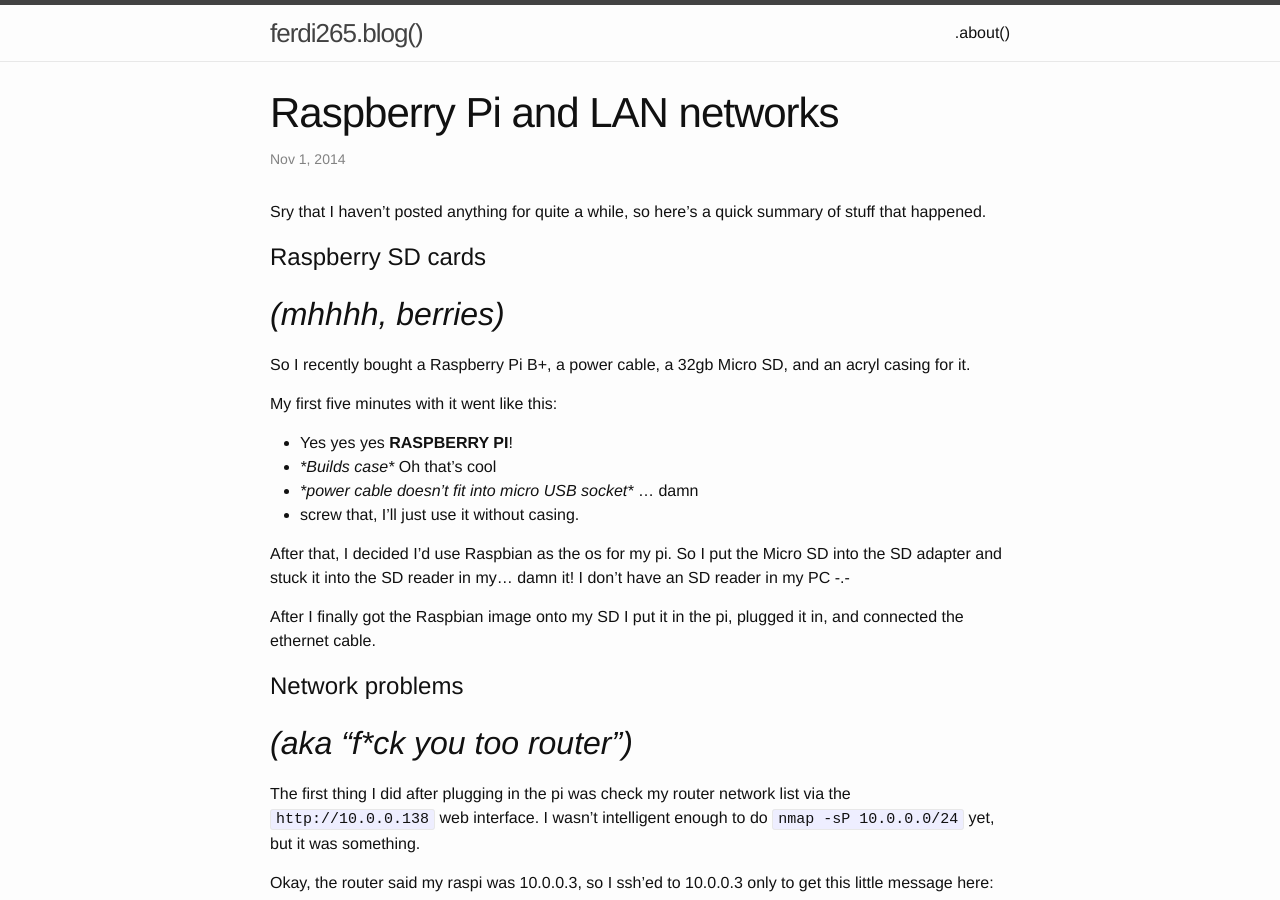
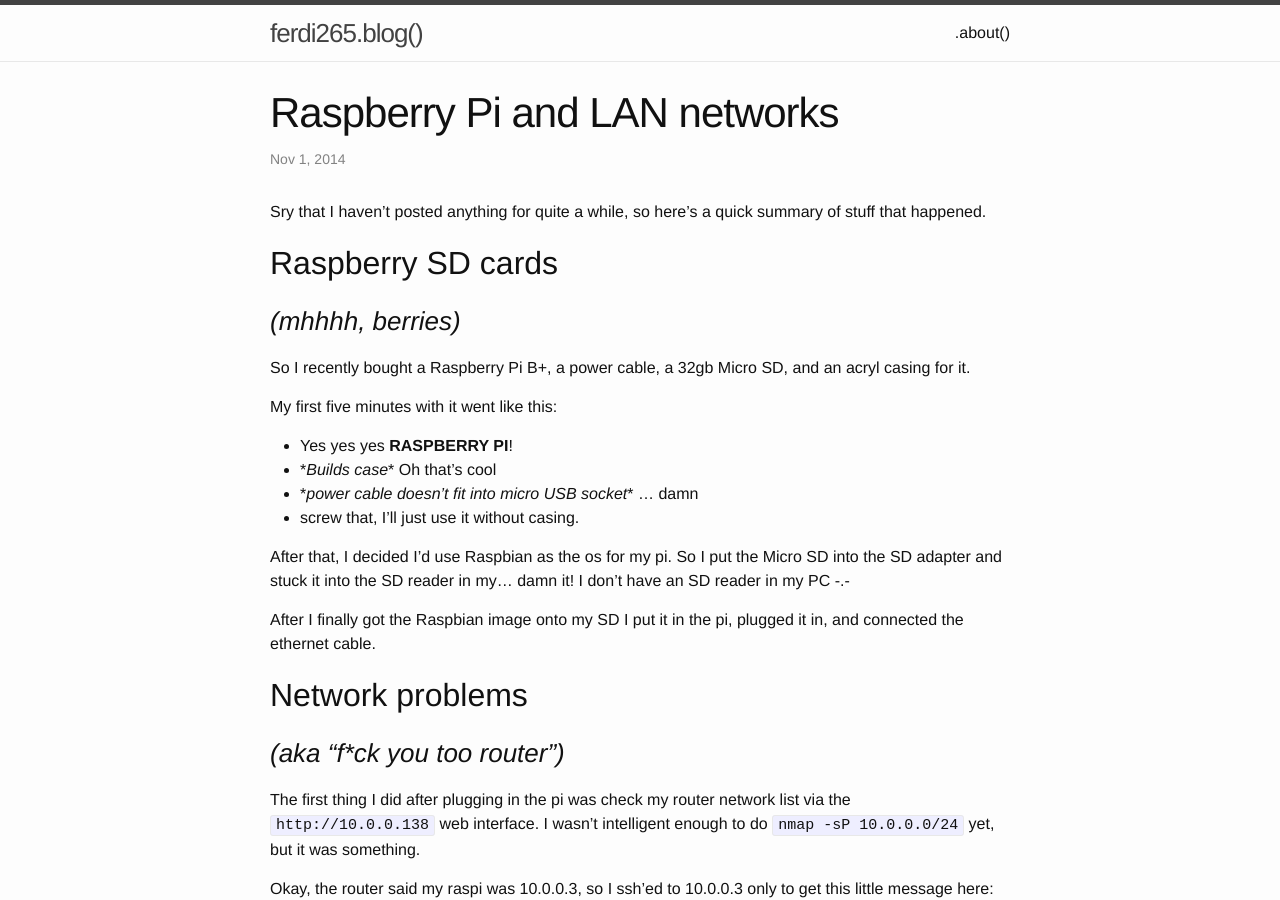
Before and after one commit to Ferdi265/ferdi265.github.io, a Jekyll site: the page built from _posts/2014-11-01-raspberry-pi-and-lan-networks.md, in a window 1280 px wide and 900 px high. Built offline with Jekyll 4.4.1, drawn with Linux system fonts in a browser that asks for light colours; Markdown is read by kramdown in place of the engine named in the settings.

Commit message:
Fix formatting

````diff
--- a/_posts/2014-11-01-raspberry-pi-and-lan-networks.md
+++ b/_posts/2014-11-01-raspberry-pi-and-lan-networks.md
@@ -7,24 +7,24 @@
 
 Sry that I haven't posted anything for quite a while, so here's a quick summary of stuff that happened.
 
-#Raspberry SD cards
-## *(mhhhh, berries)*
+##Raspberry SD cards
+### *(mhhhh, berries)*
 
 So I recently bought a Raspberry Pi B+, a power cable, a 32gb Micro SD, and an acryl casing for it.
 
 My first five minutes with it went like this:
 
 - Yes yes yes **RASPBERRY PI**!
-- *\*Builds case\** Oh that's cool
-- *\*power cable doesn't fit into micro USB socket\** ... damn
+- \**Builds case*\* Oh that's cool
+-  \**power cable doesn't fit into micro USB socket*\* ... damn
 - screw that, I'll just use it without casing.
 
 After that, I decided I'd use Raspbian as the os for my pi. So I put the Micro SD into the SD adapter and stuck it into the SD reader in my... damn it! I don't have an SD reader in my PC -.-
 
 After I finally got the Raspbian image onto my SD I put it in the pi, plugged it in, and connected the ethernet cable.
 
-# Network problems
-## *(aka "f\*ck you too router")*
+## Network problems
+### *(aka "f\*ck you too router")*
 
 The first thing I did after plugging in the pi was check my router network list via the ```http://10.0.0.138``` web interface. I wasn't intelligent enough to do ```nmap -sP 10.0.0.0/24``` yet, but it was something.
 
@@ -52,30 +52,30 @@
 
 After hourlong searches and trying to get it to work by rebooting router, pi, and my PC countless times, trying out random shell snippets from ask ubuntu and superuser, ~~and summoning the mighty \*nix demon~~, I finally found out that all I had to do was run ```nmap -sP 10.0.0.0/24``` to update the local arp cache.
 
-#osu!ppplz on the pi!
+##osu!ppplz on the pi!
 
 In other news, I moved the ppplz-server over to my pi so my PC doesn't have to run 24/7.
 I also changed the IRC part of osu-ppplz to use the SIC command line irc utility as that works ~300 times smoother than any node-based irc client I've found.
 
 But in order to get ppplz to run on Raspbian, I had to recompile node v0.8.8, as the request package needs a node version of at least v0.8.x, which took about 2 hours, but when it finally finished, all I had to do was run ```make install``` and I was done! ...or at least I though so
 
-#init.d, rc.local and crontab @reboot entries
+##init.d, rc.local and crontab @reboot entries
 
 I was still not done. I had to get forever to autstart on reboot so it would actually survive outages and reboots, but that proved to be easier said than done.
 
-##Method 1 - Init.d scripts
+###Method 1 - Init.d scripts
 
 I was never comfortable with runlevels and init.d scripts, especially not with not knowing what actually was in the ```$PATH``` variable and what wasn't. So I quickly abandoned this idea to go to...
 
-##Method 2 - rc.local
+###Method 2 - rc.local
 
 That kind of worked, but not as great as I wanted it to work. Additionally, running ```forever list``` after boot would list nothing, which was not good, so I looked around some more, until I found...
 
-##Method 3 - crontab @reboot entries
+###Method 3 - crontab @reboot entries
 
 After tinkering with crontabs a bit, I got it to work and I even managed to start the forever script as the user I usually log in as. And it runs!
 
-#Lessons learned
+##Lessons learned
 
 1. Get an SD reader, you don't want to depend on your sister's laptop for getting your raspi's os to work
 2. Don't mess with routing, especially not the badly hacked-together thing that my ISP calls "Router configuration page" *(I wish I could just SSH into there and change the configs myself)*
````
